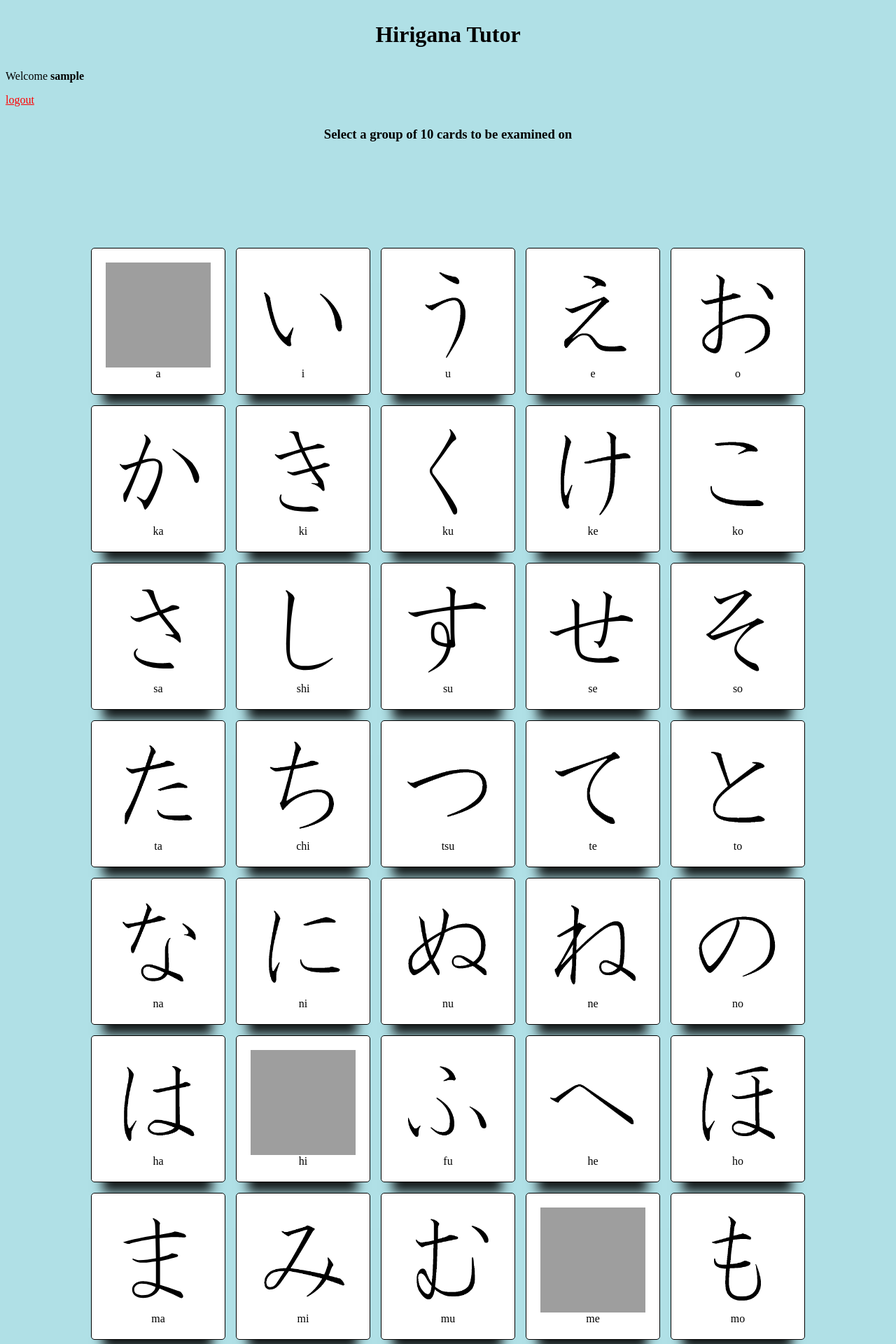
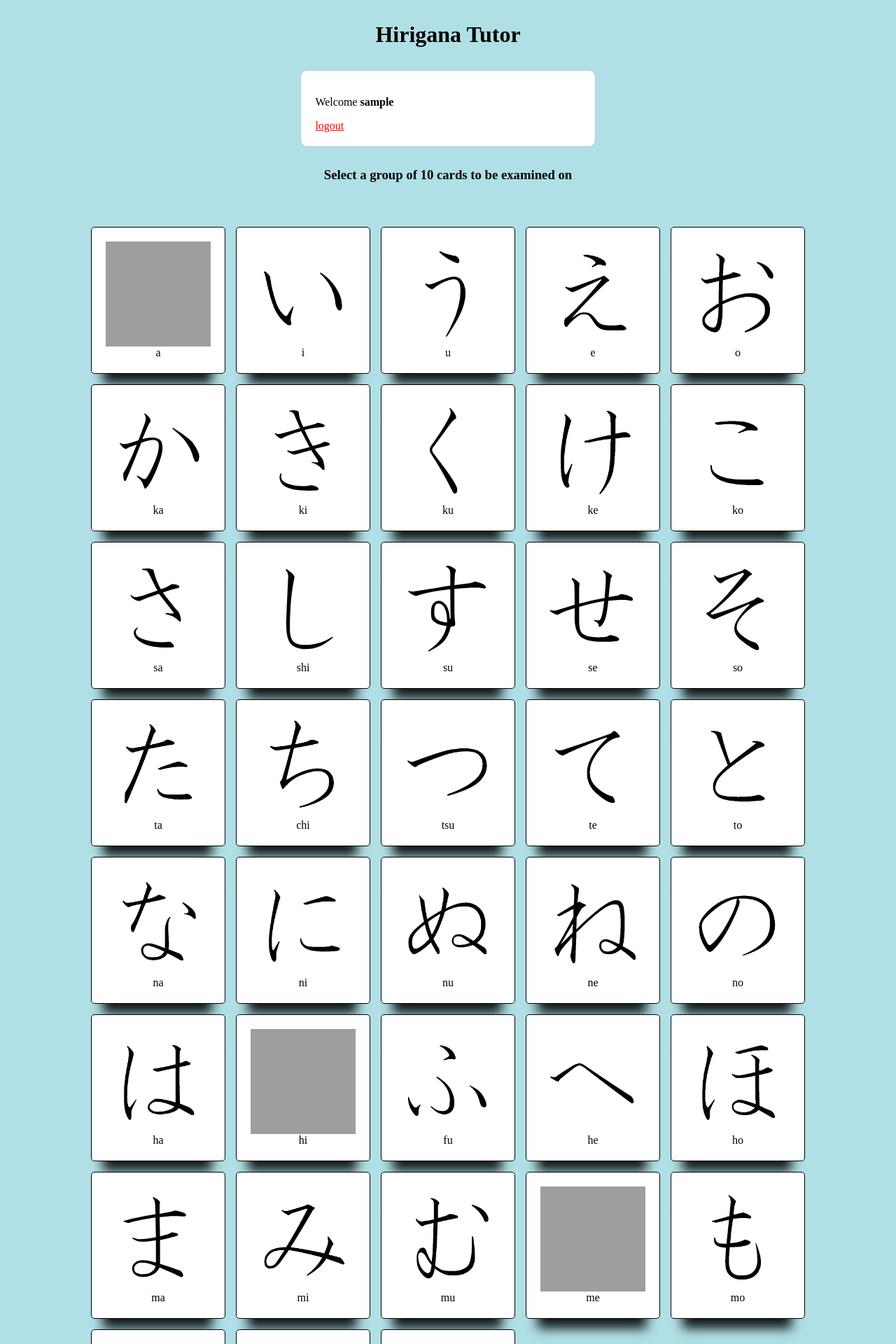
Before and after one commit to Stewart-Hetherington/CS230, a PHP site: page / in a window 1280 px wide. Shown: the top 1920 px of the page at 70% size. Run offline with PHP 8.4, Linux system fonts and the light colour scheme; the visitor is signed in with stand-in values (Sample User, id 1); grey boxes are pictures that could not be loaded.

Commit message:
add new css for php code

```diff
--- a/Lab4/htdocs/hirigana.css
+++ b/Lab4/htdocs/hirigana.css
@@ -1,12 +1,18 @@
-h1, button, h3{
+h1, h3{
 	text-align: center;
 	padding: 10px;
 }
+button{
+	text-align: center;
+	padding: 10px;
+	margin: 0 auto;
+	display:inline-block
+}
 table {
-	margin-top:10%;
+	margin-top:3%;
 	margin-left:auto;
     	margin-right:auto;
-	 border-spacing: 15px;
+	border-spacing: 15px;
 }
 td {
 	border: 1px solid black;
@@ -50,3 +56,70 @@ body {background-color: powderblue;}
 	padding: 20px;
 	box-shadow: -1px 32px 15px -18px rgba(0,0,0,0.89);
 }
+
+#submitBtn{
+	margin:0 auto;
+    	display:block;
+	padding: 10px;
+}
+ // the following code was borrowed from the php tutorial
+
+.header {
+  width: 30%;
+  margin: 50px auto 0px;
+  color: white;
+  background: #5F9EA0;
+  text-align: center;
+  border: 1px solid #B0C4DE;
+  border-bottom: none;
+  border-radius: 10px 10px 0px 0px;
+  padding: 20px;
+}
+form, .content {
+  width: 30%;
+  margin: 0px auto;
+  padding: 20px;
+  border: 1px solid #B0C4DE;
+  background: white;
+  border-radius: 10px;
+}
+.input-group {
+  margin: 10px 0px 10px 0px;
+}
+.input-group label {
+  display: block;
+  text-align: left;
+  margin: 3px;
+}
+.input-group input {
+  height: 30px;
+  width: 93%;
+  padding: 5px 10px;
+  font-size: 16px;
+  border-radius: 5px;
+  border: 1px solid gray;
+}
+.btn {
+  padding: 10px;
+  font-size: 15px;
+  color: white;
+  background: #5F9EA0;
+  border: none;
+  border-radius: 5px;
+}
+.error {
+  width: 92%;
+  margin: 0px auto;
+  padding: 10px;
+  border: 1px solid #a94442;
+  color: #a94442;
+  background: #f2dede;
+  border-radius: 5px;
+  text-align: left;
+}
+.success {
+  color: #3c763d;
+  background: #dff0d8;
+  border: 1px solid #3c763d;
+  margin-bottom: 20px;
+}
```
